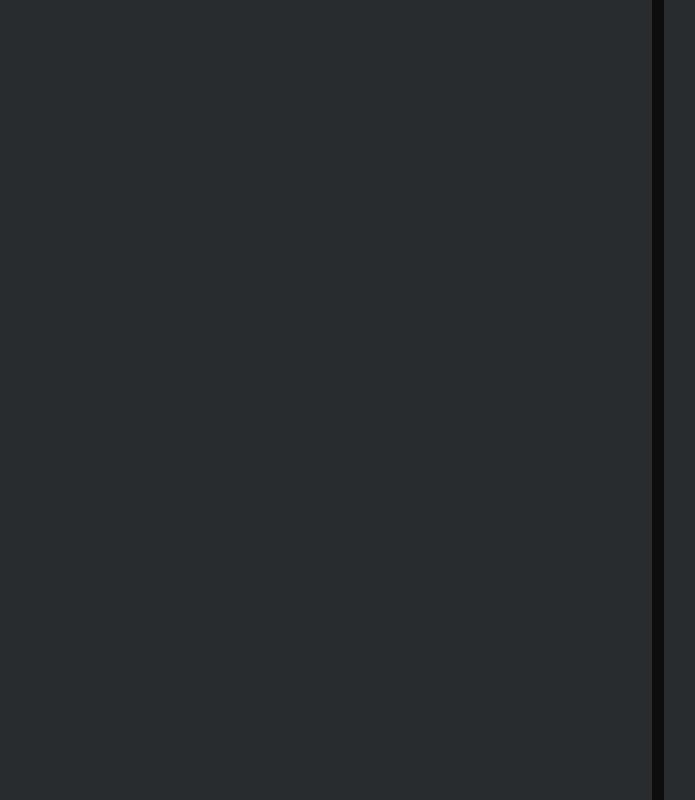
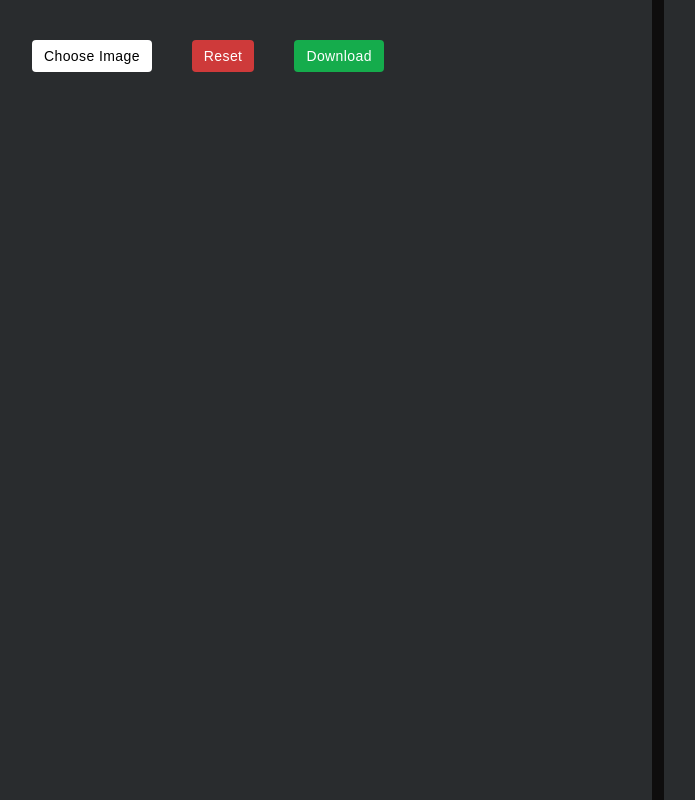
Before and after one commit to softwaredeveloper111/Lumix---Web-based-Photo-Editor-, a website built with Vite: page index.html in a window 1280 px wide. Shown: the whole page, without its empty margins (236-931 px from the left). Built offline with nearby package versions, Linux system fonts and the light colour scheme.

Commit message:
ui(filter-btns):maked filter buttons perfectly

```diff
--- a/index.html
+++ b/index.html
@@ -10,7 +10,13 @@
     <div id="app">
 
          <div id="left">
-          <div id="left-top"></div>
+          <div id="left-top">
+
+             <button class="filter-btns filter-btn1">Choose Image</button>
+             <button class="filter-btns filter-btn2">Reset</button>
+             <button class="filter-btns filter-btn3">Download</button>
+
+          </div>
           <div id="left-bottom"></div>
          </div>
 
--- a/src/style.css
+++ b/src/style.css
@@ -30,9 +30,41 @@ html{
     height: 100%;
     width: 70%;
     background-color: var(--color-surface);
+    padding: var(--space-10);
 }
 
 
+#left-top{
+
+    display: flex;
+    justify-content: center;
+    gap:var(--space-10)
+}
+
+
+.filter-btns{
+    padding: var(--space-2) var(--space-3);
+    cursor: pointer;
+    border-radius: var(--radius-sm);
+    border: none;
+    font-size: var(--text-sm);
+    font-weight: var(--font-medium);
+    letter-spacing: .4px;
+}
+
+
+
+.filter-btn1{
+background-color: var(--color-peace);
+}
+.filter-btn2{
+    background-color: var(--color-error);
+    color: var(--color-peace);
+}
+.filter-btn3{
+    background-color: var(--color-success);
+    color: var(--color-peace);
+}
 
 
 
--- a/src/theme.css
+++ b/src/theme.css
@@ -26,9 +26,10 @@
   --color-divider: #f1f5f9;
 
   /* Status */
-  --color-success: #22c55e;
+  --color-peace:#ffffff;
+  --color-success: #15ac4c;
   --color-warning: #f59e0b;
-  --color-error: #ef4444;
+  --color-error: #ce3a3a;
   --color-info: #3b82f6;
 
 
```
